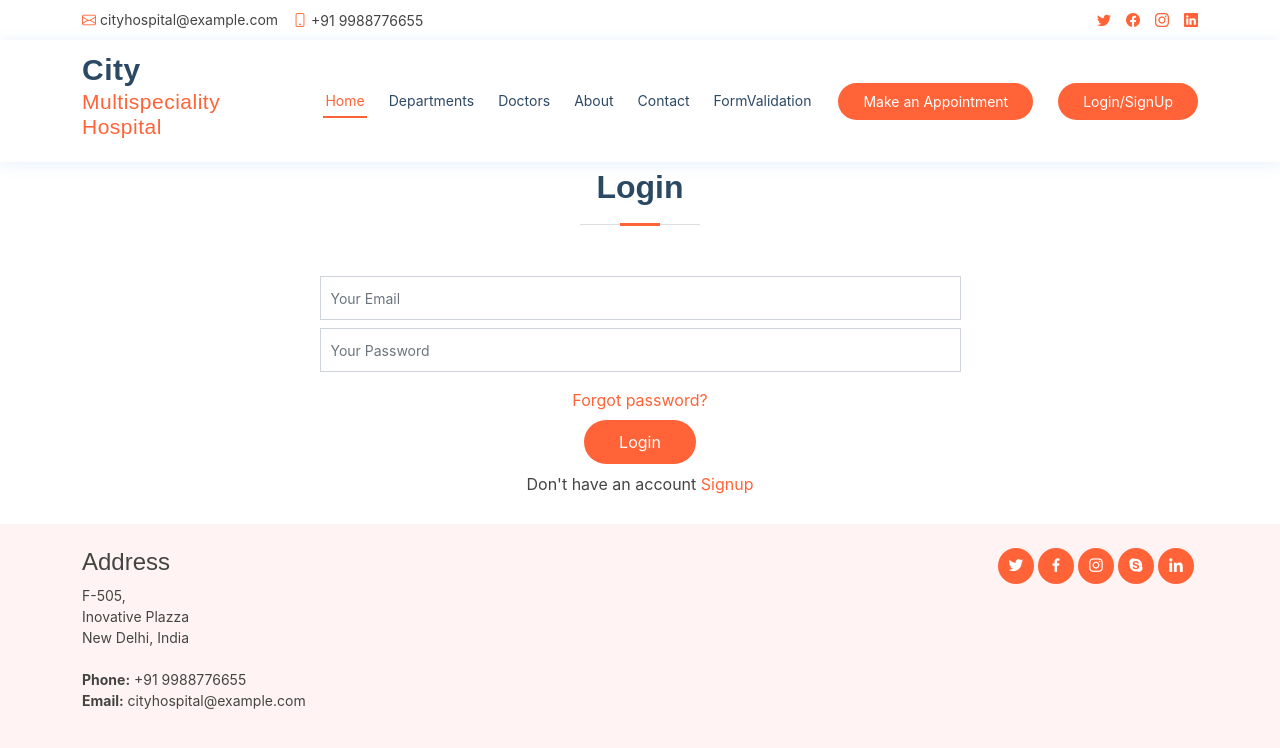
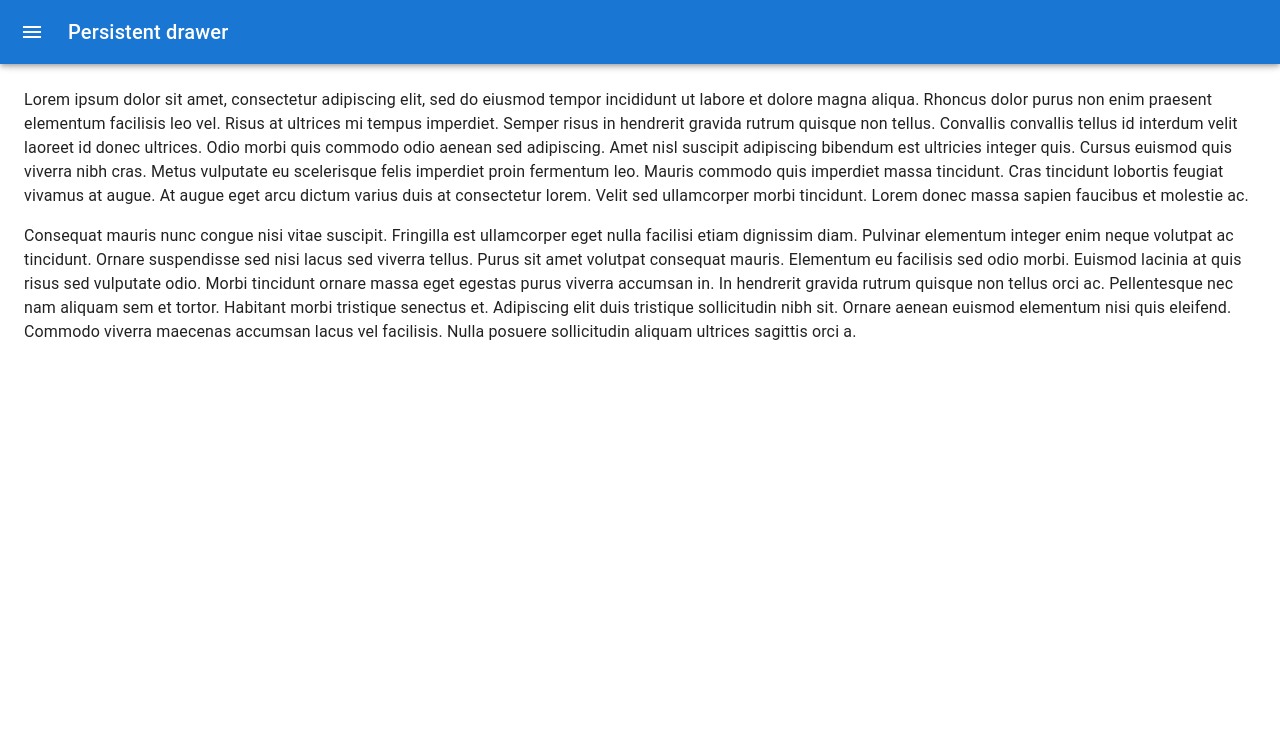
Before and after one commit to maulikpagada/cityhospital1, a React (Create React App) app: page /auth in a window 1280 px wide. Shown: the top 748 px of the page. Built offline with nearby package versions, Linux system fonts and the light colour scheme.

Commit message:
26_06_mui_drawer

```diff
--- a/src/App.js
+++ b/src/App.js
@@ -12,13 +12,14 @@ import VistingDoctor from './container/Visting_Doctor/VistingDoctor';
 import NotFound from './container/NotFound/NotFound';
 import Auth from './container/Auth/Auth';
 import FromValidation from './container/Form_validation/FromValidation';
+import Layout from './admin/component/Layout/Layout';
 
 function App() {
   return (
     <>
-      <Header />
-      <Routes>
-        <Route path='/' element={<Home />} />
+      {/* <Header /> */}
+      {/* <Routes> */}
+        {/* <Route path='/' element={<Home />} />
         <Route path='/about' element={<About />} />
         <Route path='/appointment' element={<Appointment />} />
         <Route path='/contact' element={<Contact />} />
@@ -28,14 +29,17 @@ function App() {
         <Route path='/doctor/vistingdoctor' element={<VistingDoctor />} />
         <Route path='*' element={<NotFound />}/>
         <Route path='/auth' element={<Auth />} />
-        <Route path='/formvalidation' element={<FromValidation />} />
+        <Route path='/formvalidation' element={<FromValidation />} /> */}
 
         {/* <Route path='/doctor'>
           <Route path='/doctor/:id' element={<Doctor />} />
           <Route path='/doctor/vistingdoctor' element={<VistingDoctor />} />
         </Route> */}
-      </Routes>
-      <Footer />
+        <Layout>
+
+        </Layout>
+      {/* </Routes> */}
+      {/* <Footer /> */}
     </>
   );
 }
--- /dev/null
+++ b/src/admin/component/Layout/Layout.js
@@ -0,0 +1,177 @@
+import * as React from 'react';
+import { styled, useTheme } from '@mui/material/styles';
+import Box from '@mui/material/Box';
+import Drawer from '@mui/material/Drawer';
+import CssBaseline from '@mui/material/CssBaseline';
+import MuiAppBar from '@mui/material/AppBar';
+import Toolbar from '@mui/material/Toolbar';
+import List from '@mui/material/List';
+import Typography from '@mui/material/Typography';
+import Divider from '@mui/material/Divider';
+import IconButton from '@mui/material/IconButton';
+import MenuIcon from '@mui/icons-material/Menu';
+import ChevronLeftIcon from '@mui/icons-material/ChevronLeft';
+import ChevronRightIcon from '@mui/icons-material/ChevronRight';
+import ListItem from '@mui/material/ListItem';
+import ListItemButton from '@mui/material/ListItemButton';
+import ListItemIcon from '@mui/material/ListItemIcon';
+import ListItemText from '@mui/material/ListItemText';
+import InboxIcon from '@mui/icons-material/MoveToInbox';
+import MailIcon from '@mui/icons-material/Mail';
+
+const drawerWidth = 240;
+
+const Main = styled('main', { shouldForwardProp: (prop) => prop !== 'open' })(
+  ({ theme, open }) => ({
+    flexGrow: 1,
+    padding: theme.spacing(3),
+    transition: theme.transitions.create('margin', {
+      easing: theme.transitions.easing.sharp,
+      duration: theme.transitions.duration.leavingScreen,
+    }),
+    marginLeft: `-${drawerWidth}px`,
+    ...(open && {
+      transition: theme.transitions.create('margin', {
+        easing: theme.transitions.easing.easeOut,
+        duration: theme.transitions.duration.enteringScreen,
+      }),
+      marginLeft: 0,
+    }),
+  }),
+);
+
+const AppBar = styled(MuiAppBar, {
+  shouldForwardProp: (prop) => prop !== 'open',
+})(({ theme, open }) => ({
+  transition: theme.transitions.create(['margin', 'width'], {
+    easing: theme.transitions.easing.sharp,
+    duration: theme.transitions.duration.leavingScreen,
+  }),
+  ...(open && {
+    width: `calc(100% - ${drawerWidth}px)`,
+    marginLeft: `${drawerWidth}px`,
+    transition: theme.transitions.create(['margin', 'width'], {
+      easing: theme.transitions.easing.easeOut,
+      duration: theme.transitions.duration.enteringScreen,
+    }),
+  }),
+}));
+
+const DrawerHeader = styled('div')(({ theme }) => ({
+  display: 'flex',
+  alignItems: 'center',
+  padding: theme.spacing(0, 1),
+  // necessary for content to be below app bar
+  ...theme.mixins.toolbar,
+  justifyContent: 'flex-end',
+}));
+
+export default function Layout() {
+  const theme = useTheme();
+  const [open, setOpen] = React.useState(false);
+
+  const handleDrawerOpen = () => {
+    setOpen(true);
+  };
+
+  const handleDrawerClose = () => {
+    setOpen(false);
+  };
+
+  return (
+    <Box sx={{ display: 'flex' }}>
+      <CssBaseline />
+      <AppBar position="fixed" open={open}>
+        <Toolbar>
+          <IconButton
+            color="inherit"
+            aria-label="open drawer"
+            onClick={handleDrawerOpen}
+            edge="start"
+            sx={{ mr: 2, ...(open && { display: 'none' }) }}
+          >
+            <MenuIcon />
+          </IconButton>
+          <Typography variant="h6" noWrap component="div">
+            Persistent drawer
+          </Typography>
+        </Toolbar>
+      </AppBar>
+      <Drawer
+        sx={{
+          width: drawerWidth,
+          flexShrink: 0,
+          '& .MuiDrawer-paper': {
+            width: drawerWidth,
+            boxSizing: 'border-box',
+          },
+        }}
+        variant="persistent"
+        anchor="left"
+        open={open}
+      >
+        <DrawerHeader>
+          <IconButton onClick={handleDrawerClose}>
+            {theme.direction === 'ltr' ? <ChevronLeftIcon /> : <ChevronRightIcon />}
+          </IconButton>
+        </DrawerHeader>
+        <Divider />
+        <List>
+          {['Inbox', 'Starred', 'Send email', 'Drafts'].map((text, index) => (
+            <ListItem key={text} disablePadding>
+              <ListItemButton>
+                <ListItemIcon>
+                  {index % 2 === 0 ? <InboxIcon /> : <MailIcon />}
+                </ListItemIcon>
+                <ListItemText primary={text} />
+              </ListItemButton>
+            </ListItem>
+          ))}
+        </List>
+        <Divider />
+        <List>
+          {['All mail', 'Trash', 'Spam'].map((text, index) => (
+            <ListItem key={text} disablePadding>
+              <ListItemButton>
+                <ListItemIcon>
+                  {index % 2 === 0 ? <InboxIcon /> : <MailIcon />}
+                </ListItemIcon>
+                <ListItemText primary={text} />
+              </ListItemButton>
+            </ListItem>
+          ))}
+        </List>
+      </Drawer>
+      <Main open={open}>
+        <DrawerHeader />
+        <Typography paragraph>
+          Lorem ipsum dolor sit amet, consectetur adipiscing elit, sed do eiusmod
+          tempor incididunt ut labore et dolore magna aliqua. Rhoncus dolor purus non
+          enim praesent elementum facilisis leo vel. Risus at ultrices mi tempus
+          imperdiet. Semper risus in hendrerit gravida rutrum quisque non tellus.
+          Convallis convallis tellus id interdum velit laoreet id donec ultrices.
+          Odio morbi quis commodo odio aenean sed adipiscing. Amet nisl suscipit
+          adipiscing bibendum est ultricies integer quis. Cursus euismod quis viverra
+          nibh cras. Metus vulputate eu scelerisque felis imperdiet proin fermentum
+          leo. Mauris commodo quis imperdiet massa tincidunt. Cras tincidunt lobortis
+          feugiat vivamus at augue. At augue eget arcu dictum varius duis at
+          consectetur lorem. Velit sed ullamcorper morbi tincidunt. Lorem donec massa
+          sapien faucibus et molestie ac.
+        </Typography>
+        <Typography paragraph>
+          Consequat mauris nunc congue nisi vitae suscipit. Fringilla est ullamcorper
+          eget nulla facilisi etiam dignissim diam. Pulvinar elementum integer enim
+          neque volutpat ac tincidunt. Ornare suspendisse sed nisi lacus sed viverra
+          tellus. Purus sit amet volutpat consequat mauris. Elementum eu facilisis
+          sed odio morbi. Euismod lacinia at quis risus sed vulputate odio. Morbi
+          tincidunt ornare massa eget egestas purus viverra accumsan in. In hendrerit
+          gravida rutrum quisque non tellus orci ac. Pellentesque nec nam aliquam sem
+          et tortor. Habitant morbi tristique senectus et. Adipiscing elit duis
+          tristique sollicitudin nibh sit. Ornare aenean euismod elementum nisi quis
+          eleifend. Commodo viverra maecenas accumsan lacus vel facilisis. Nulla
+          posuere sollicitudin aliquam ultrices sagittis orci a.
+        </Typography>
+      </Main>
+    </Box>
+  );
+}
--- a/src/container/Auth/Auth.js
+++ b/src/container/Auth/Auth.js
@@ -1,5 +1,5 @@
 import React, { useState } from 'react';
-import * as Yup from 'yup'
+import * as yup from 'yup'
 import { useFormik } from 'formik';
 
 
@@ -7,12 +7,16 @@ function Auth(props) {
 
     const [authtype, setauthtype] = useState('login');
 
-    let authobj = {}; let authval = []
+    let authobj = {}; let authval = {}
 
     if (authtype === 'login') {
         authobj = {
-            email: Yup.string().email('Please enter valid email').required('Please enter your email'),
-            password: Yup.string().required('Please enter your password'),
+            email: yup.string().email('Please enter valid email').required('Please enter your email'),
+            password: yup.string().required("Please enter your password")
+            .matches(
+                /^.*(?=.{8,})((?=.*[!@#$%^&*()\-_=+{};:,<.>]){1})(?=.*\d)((?=.*[a-z]){1})((?=.*[A-Z]){1}).*$/,
+                "Password must contain at least 8 characters, one uppercase, one number and one special case character"
+            ),
         }
 
         authval = {
@@ -21,9 +25,28 @@ function Auth(props) {
         }
     } else if (authtype === 'signup') {
         authobj = {
-            name: Yup.string().required('Please enter your name').matches(/^[A-Za-z ]*$/, 'Please enter only Char'),
-            email: Yup.string().email('Please enter valid email').required('Please enter your email'),
-            password: Yup.string().required('Please enter your password'),
+            name: yup.string()
+                .min(2)
+                .max(40)
+                .matches(/^[A-Za-z ]*$/, 'Please enter valid name')
+                .test("Fullname", "Enter valid name", function (value) {
+                    let arr = value.split(" ");
+
+                    if (arr.length > 3) {
+                        return false
+                    } else if (arr.length > 3) {
+                        return false
+                    } else {
+                        return true
+                    }
+                })
+                .required(),
+            email: yup.string().email('Please enter valid email').required('Please enter your email'),
+            password: yup.string().required("Please enter your password")
+            .matches(
+                /^.*(?=.{8,})((?=.*[!@#$%^&*()\-_=+{};:,<.>]){1})(?=.*\d)((?=.*[a-z]){1})((?=.*[A-Z]){1}).*$/,
+                "Password must contain at least 8 characters, one uppercase, one number and one special case character"
+            ),
         }
         authval = {
             name: '',
@@ -32,18 +55,14 @@ function Auth(props) {
         }
     } else {
         authobj = {
-            email: Yup.string().email('Please enter valid email').required('Please enter your email'),
+            email: yup.string().email('Please enter valid email').required('Please enter your email'),
         }
         authval = {
             email: '',
         }
     }
 
-    let authSchema = Yup.object({
-        name: Yup.string().required('Please enter your name').matches(/^[A-Za-z ]*$/, 'Please enter only Char'),
-        email: Yup.string().email('Please enter valid email').required('Please enter your email'),
-        password: Yup.string().required('Please enter your password'),
-    });
+    let authSchema = yup.object(authobj);
 
     const formik = useFormik({
         initialValues: authval,
@@ -84,7 +103,7 @@ function Auth(props) {
                                         placeholder="Your Name"
                                     />
                                     <div className="validate" />
-                                    <span className='err'>{errors.name && touched.name ? errors.name : ''}</span>
+                                    <span className='error'>{errors.name && touched.name ? errors.name : ''}</span>
                                 </div>
                         }
                         <div className="col-md-7 form-group mt-3 mt-md-0">
@@ -97,7 +116,7 @@ function Auth(props) {
                                 placeholder="Your Email"
                             />
                             <div className="validate" />
-                            <span className='err'>{errors.email && touched.email ? errors.email : ''}</span>
+                            <span className='error'>{errors.email && touched.email ? errors.email : ''}</span>
                         </div>
                         {
                             authtype !== 'forget' ? <div className="col-md-7 form-group mt-3 mt-md-0">
@@ -111,7 +130,7 @@ function Auth(props) {
                                     placeholder="Your Password"
                                 />
                                 <div className="validate" />
-                                <span className='err'>{errors.password && touched.password ? errors.password : ''}</span>
+                                <span className='error'>{errors.password && touched.password ? errors.password : ''}</span>
                             </div> : null
                         }
                         <div className="text-center m-2">
```
Also changed, not shown: package.json (+7 -0 lines), src/container/Form_validation/FromValidation.js (+5 -5 lines), 1 other file (tests, documents, lock files or other folders).
